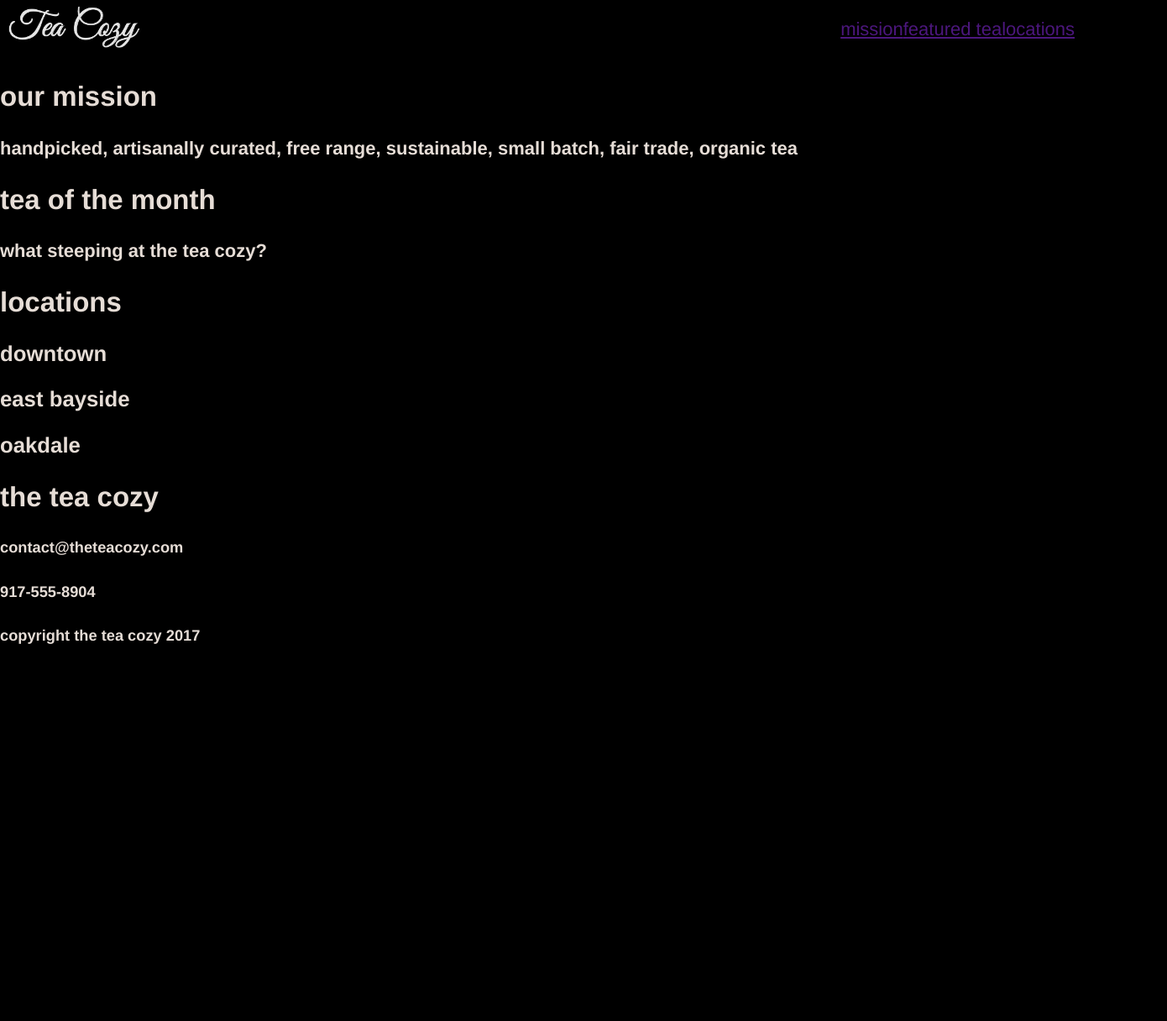
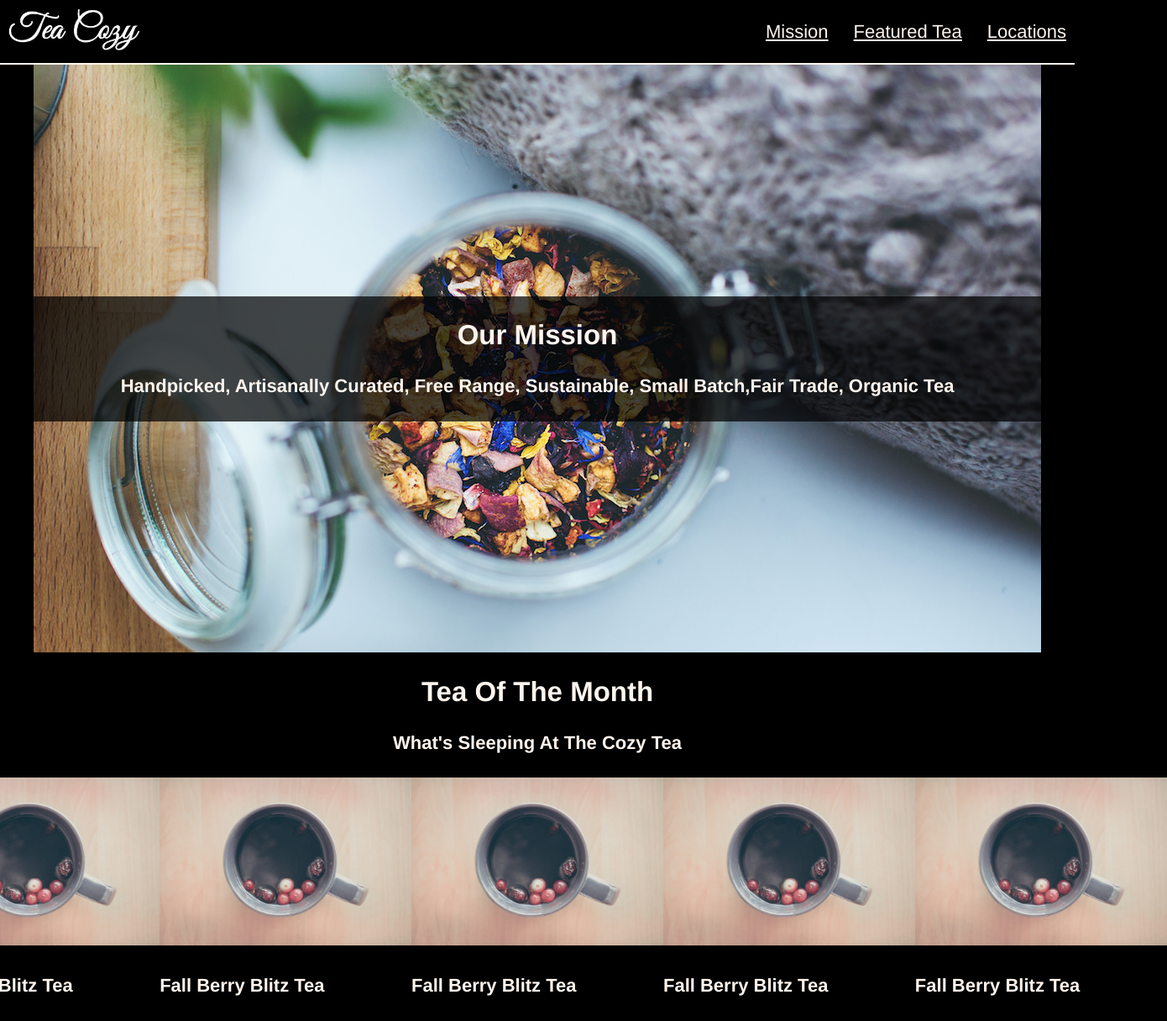
Before and after one commit to turyk-ra/codeRepository, a plain HTML site: page tea_cozy/index.html in a window 1280 px wide. Shown: the whole page at 84% size, 1390 px wide, since content can reach past the window. Before the commit the page ends 800 px from the top, so only its background shows below. Drawn offline with Linux system fonts and the light colour scheme.

Commit message:
tea_cozy_project

```diff
--- a/tea_cozy/index.html
+++ b/tea_cozy/index.html
@@ -5,50 +5,66 @@
     <meta charset="UTF-8">
     <meta http-equiv="X-UA-Compatible" content="IE=edge">
     <meta name="viewport" content="width=device-width, initial-scale=1.0">
+    <link rel="stylesheet" href="./resources/css/normalize.css">
     <link rel="stylesheet" href="./resources/css/style.css">
     <title>Tea Cozy</title>
 </head>
 
 <body>
     <header class="header">
-        <figure>
-            <img src="./resources/images/img-tea-cozy-logo.png" alt="">
-        </figure>
-        <ul>
-            <li><a href="">mission</a></li>
-            <li><a href="">featured tea</a></li>
-            <li><a href="">locations</a></li>
-        </ul>
+        <div class="container headers">
+            <nav class="nav">
+                <a class="logo"><img class="logo-img" src="resources/images/img-tea-cozy-logo.png" alt=""></a>
+                <ul class="menu">
+                    <li class="menu-item">
+                        <a href="#">mission</a>
+                    </li>
+                    <li class="menu-item">
+                        <a href="">featured tea</a>
+                    </li>
+                    <li class="menu-item">
+                        <a href="">locations</a>
+                    </li>
+                </ul>
+            </nav>
+        </div>
     </header>
-    <main>
-        <section class="mission">
-            <h2>our mission</h2>
-            <h4>handpicked, artisanally curated, free range, sustainable, small batch, fair trade, organic tea</h4>
-        </section>
-        <section>
-            <h2>tea of the month</h2>
-            <h4>what steeping at the tea cozy?</h4>
-        </section>
-        <section>
-            <h2>locations</h2>
-            <article>
-                <h3>downtown</h3>
+    <main class="main">
+        <div class="container mission">
+            <article class="missions">
+                <h2>our mission</h2>
+                <h4>handpicked, artisanally curated, free range, sustainable, small batch,fair trade, organic tea</h4>
             </article>
-            <article>
-                <h3>east bayside</h3>
+        </div>
+        <div class="container month">
+            <article class="tea-month">
+                <h2>tea of the month</h2>
+                <h4>what's sleeping at the cozy tea</h4>
             </article>
-            <article>
-                <h3>oakdale</h3>
-            </article>
-        </section>
+            <div class="tea-types">
+                <div class="tea-type-items">
+                    <img src="./resources/images/img-berryblitz.jpg" alt="">
+                    <h4>fall berry blitz tea</h4>
+                </div>
+                <div class="tea-type-items">
+                    <img src="./resources/images/img-berryblitz.jpg" alt="">
+                    <h4>fall berry blitz tea</h4>
+                </div>
+                <div class="tea-type-items">
+                    <img src="./resources/images/img-berryblitz.jpg" alt="">
+                    <h4>fall berry blitz tea</h4>
+                </div>
+                <div class="tea-type-items">
+                    <img src="./resources/images/img-berryblitz.jpg" alt="">
+                    <h4>fall berry blitz tea</h4>
+                </div>
+                <div class="tea-type-items">
+                    <img src="./resources/images/img-berryblitz.jpg" alt="">
+                    <h4>fall berry blitz tea</h4>
+                </div>
+            </div>
+        </div>
     </main>
-    <footer>
-        <h2>the tea cozy</h2>
-        <h5>contact@theteacozy.com</h5>
-        <h5>917-555-8904</h5>
-        <h5>copyright the tea cozy 2017</h5>
-    </footer>
-
 </body>
 
 </html>
--- a/tea_cozy/resources/css/style.css
+++ b/tea_cozy/resources/css/style.css
@@ -1,29 +1,92 @@
-body{
+a{
+    color: inherit;
+}
+
+ul{
     margin: 0;
     padding: 0;
-    font-family: Helvetica, sans-serif;
-    font-size: 22px;
-    color: seashell;
-    background-color: black;
-    opacity: 0.9;
+    list-style: none;
 }
 
-header{
-    max-height: 69px;
+body{
+    font-size: 22px;
+    text-transform: capitalize;
+    font-family: 'Helvetica';
+    color:#fff5ee;
+    background-color: #000;
+}
+
+h2{
+    margin-bottom: 0;
+}
+
+.header{
+    padding: 10px 0 10px;
+    border-bottom: 2px solid #fff5ee;
+}
+
+.container{
+    margin: 0 auto;
+    padding: 0 10px;
+}
+
+.headers{
+    max-width: 1500px;
+}
+
+.mission{
+    padding: 0;
+    display: flex;
+    align-items:center;
+    height: 700px;
+    max-width: 1200px;
+    background-size: 100%;
+    background-repeat: no-repeat;
+    background-image: url(/tea_cozy/resources/images/img-mission-background.jpg);
+}
+
+.nav{
     display: flex;
     justify-content: space-between;
     align-items: center;
 }
 
-figure{
-    margin: 10px;
+.menu{
+    display: flex;
+}
+
+.menu-item{
+    padding-left: 30px;
+}
+
+.logo-img{
+    max-height: 50px;
+}
+
+.missions{
+    display: flex;
+    flex-direction: column;
+    align-items:center;
+    background-color: #000000b7;
+    width: 1200px;
+}
+
+.month{
+    max-width: 1000px;
+}
+
+.tea-month{
+    display: flex;
+    align-items:center;
+    flex-direction: column;
+}
+
+.tea-types{
+    display: flex;
+    justify-content: center;
 }
 
 img{
-    max-height: 50px;
+    max-width: 300px;
+    max-height: 200px;
 }
-
-ul{
-    display: flex;
-    list-style-type: none;
-}
```
Also changed, not shown: tea_cozy/resources/css/normalize.css (added).
